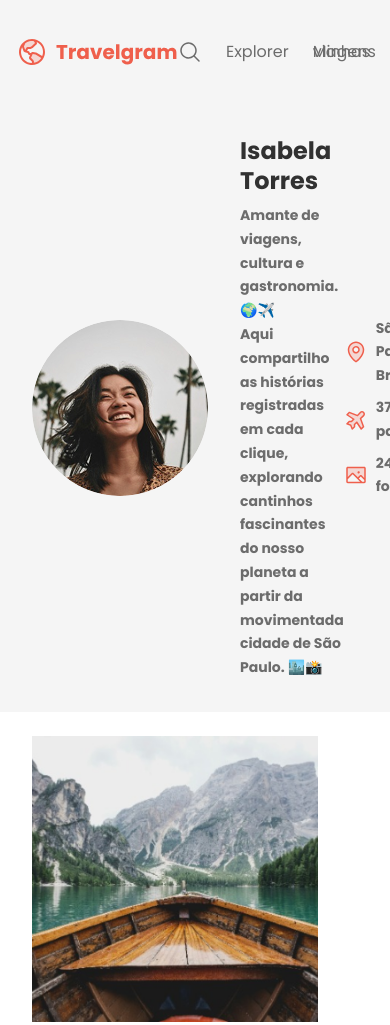
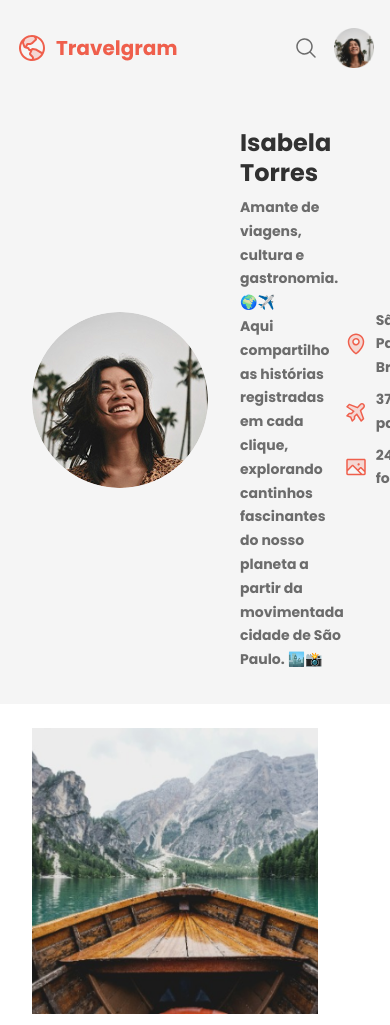
Before and after one commit to bruckbmrj/refactor-responsividade, a plain HTML site: page projeto-travelgram/index.html in a window 390 px wide. Shown: the top 1025 px of the page. Drawn offline with Linux system fonts and the light colour scheme.

Commit message:
add responsive style to nav

```diff
--- a/projeto-travelgram/styles/nav.css
+++ b/projeto-travelgram/styles/nav.css
@@ -21,3 +21,15 @@ nav ul li:last-child img {
   /* border-radius: 50%; */
   /* object-fit: cover; */
 }
+
+@media (width <= 768px) {
+  nav{
+    padding-block: 1.25rem;
+    #primary-menu {
+      gap: 1rem;
+      & li:nth-child(2), li:nth-child(3) {
+        display: none;
+      }
+    }
+  }
+}
```
